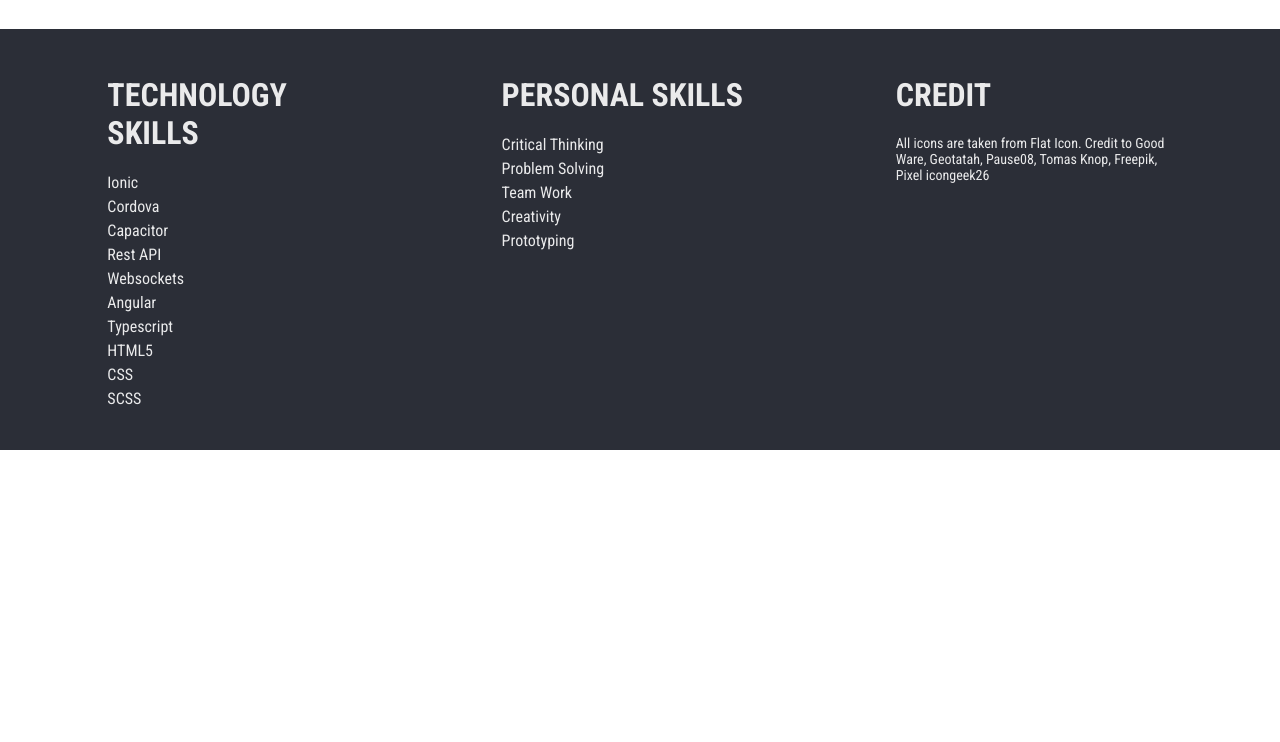
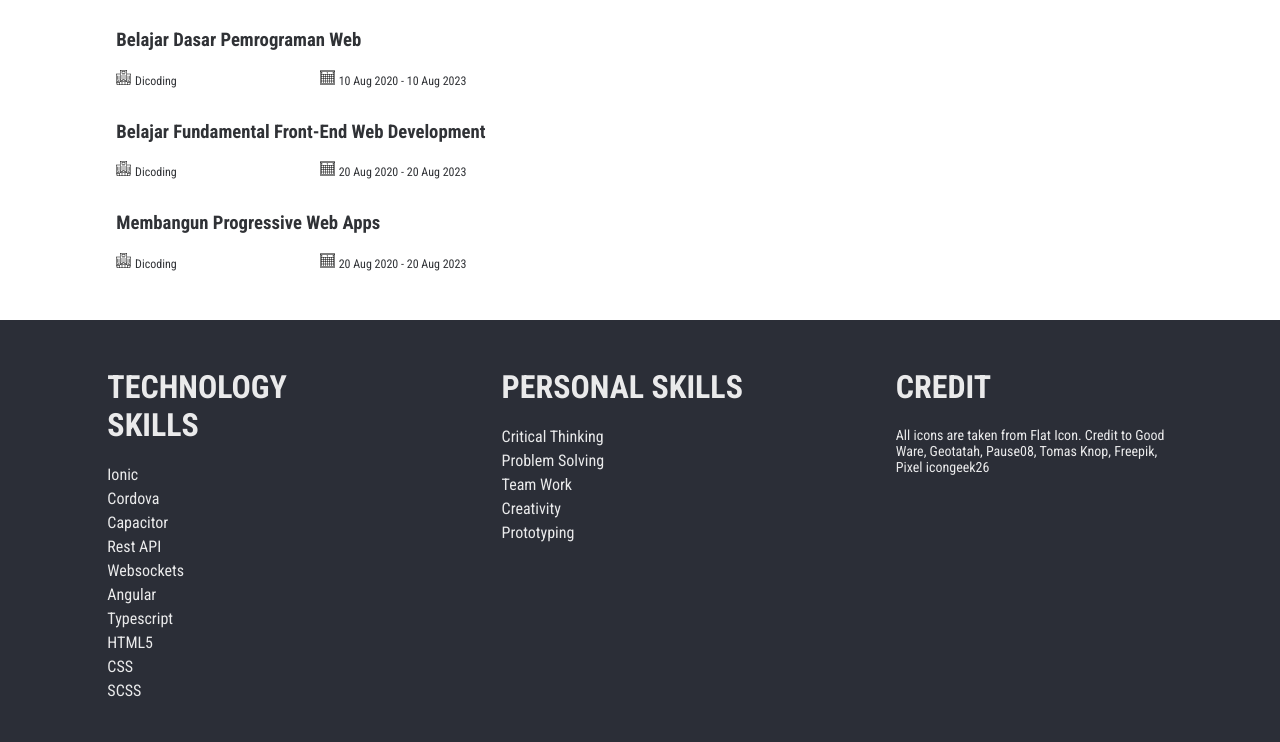
Before and after one commit to heyjuns/me, a plain HTML site: page index.html in a window 1280 px wide. Shown: the part 1241-1983 px from the top of the page. Before the commit the page ends 1691 px from the top, so only its background shows below. Drawn offline with Linux system fonts and the light colour scheme.

Commit message:
update certification

```diff
--- a/assets/styles.css
+++ b/assets/styles.css
@@ -1,6 +1,13 @@
 @import url("https://fonts.googleapis.com/css2?family=Roboto+Condensed:wght@300;400;700&display=swap");
 * {
     box-sizing: border-box;
+}
+a{
+    text-decoration: none;
+    color: inherit;
+}
+a:hover{
+    font-weight: 700;
 }
 body {
     font-family: "Roboto Condensed", sans-serif;
@@ -88,15 +95,6 @@ h2 {
     font-weight: 300;
 }
 
-.contact-container-flex a,
-.social-media a {
-    color: inherit;
-    text-decoration: none;
-}
-.social-media a:hover,
-.contact-detail a:hover {
-    font-weight: 700;
-}
 .contact-container-flex {
     display: flex;
 }
--- a/index.html
+++ b/index.html
@@ -116,6 +116,60 @@
                             and other stuff, maintain product.
                         </div>
                     </section>
+
+                    <h1>CERTIFICATES</h1>
+                    <a href="https://www.dicoding.com/certificates/72ZD28ME9ZYW" target="_blank">
+                        <section class="pengalaman-kerja">
+                            <h3>Belajar Dasar Pemrograman Web</h3>
+                            <div class="lokasi-kerja-container">
+                                <div class="lokasi-kerja">
+                                    <img src="./image/work.svg" alt="">
+                                    <p>Dicoding</p>
+                                </div>
+                                <div class="lokasi-kerja">
+                                    <img src="./image/calendar.svg" alt="">
+                                    <p>10 Aug 2020 - 10 Aug 2023</p>
+
+                                </div>
+                            </div>
+
+                        </section>
+                    </a>
+                    <a href="https://www.dicoding.com/certificates/2RVZKVR1OXD5" target="_blank">
+                        <section class="pengalaman-kerja">
+                            <h3>Belajar Fundamental Front-End Web Development</h3>
+                            <div class="lokasi-kerja-container">
+                                <div class="lokasi-kerja">
+                                    <img src="./image/work.svg" alt="">
+                                    <p>Dicoding</p>
+                                </div>
+                                <div class="lokasi-kerja">
+                                    <img src="./image/calendar.svg" alt="">
+                                    <p>20 Aug 2020 - 20 Aug 2023</p>
+
+                                </div>
+                            </div>
+
+                        </section>
+                    </a>
+                    <a href="https://www.dicoding.com/certificates/0LZ0D9J0RX65" target="_blank">
+                        <section class="pengalaman-kerja">
+                            <h3>Membangun Progressive Web Apps</h3>
+                            <div class="lokasi-kerja-container">
+                                <div class="lokasi-kerja">
+                                    <img src="./image/work.svg" alt="">
+                                    <p>Dicoding</p>
+                                </div>
+                                <div class="lokasi-kerja">
+                                    <img src="./image/calendar.svg" alt="">
+                                    <p>20 Aug 2020 - 20 Aug 2023</p>
+
+                                </div>
+                            </div>
+
+                        </section>
+                    </a>
+
                 </article>
 
                 <div class="spacer-double"></div>
@@ -184,15 +238,15 @@
                                 <div class="contact-detail">
                                     <a href="tel:089614017881">
                                         <p>
-                                        <img src="./image/phone.svg" alt="">
-                                        0896-1401-7881</p>
+                                            <img src="./image/phone.svg" alt="">
+                                            0896-1401-7881</p>
                                     </a>
                                 </div>
                                 <div class="contact-detail">
                                     <a href="mailto:juandaleonardo7@gmail.com">
                                         <p>
-                                        <img src="./image/email.svg" alt="">
-                                        heyjuns@icloud.com</p>
+                                            <img src="./image/email.svg" alt="">
+                                            heyjuns@icloud.com</p>
                                     </a>
                                 </div>
                             </div>
@@ -235,7 +289,6 @@
             </div>
 
         </div>
-
     </main>
     <footer>
         <div class="footer-container-flex">
```
